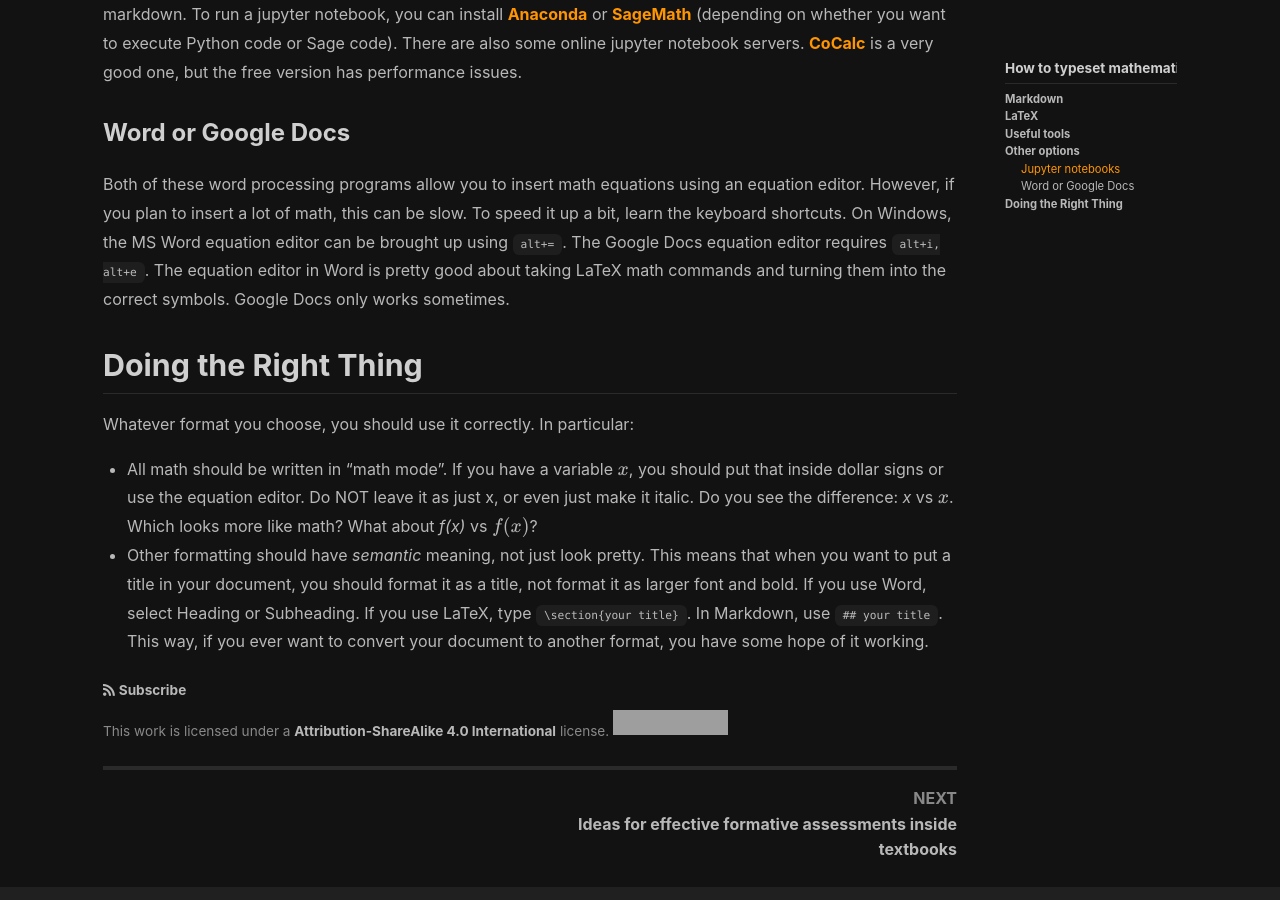
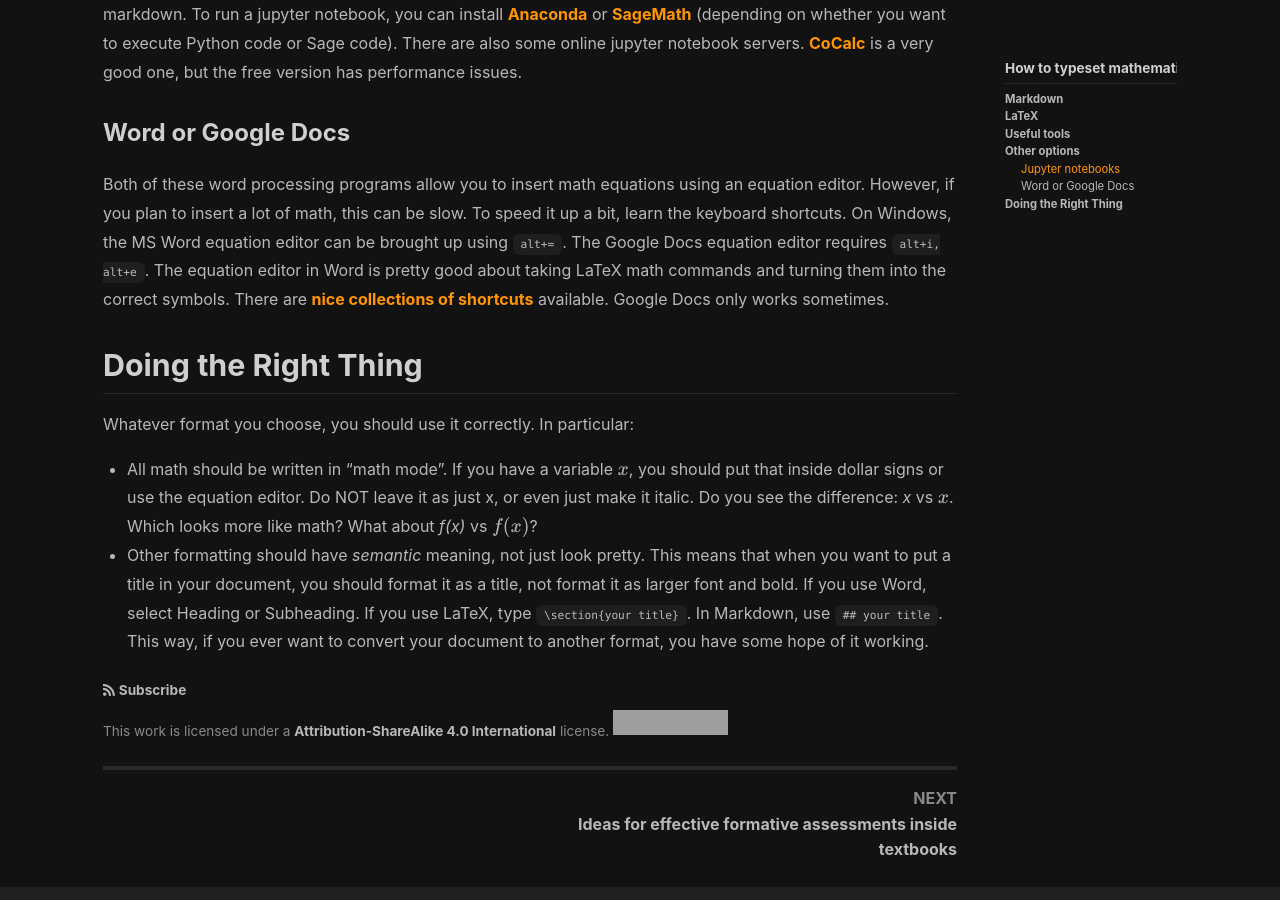
Before and after one commit to oscarlevin/oscarlevin.github.io, a Jekyll site: the page built from _posts/2019-08-24-typeset-homework.md, in a window 1280 px wide and 900 px high, scrolled down 2484 px. Built offline with Jekyll 4.4.1, drawn with Linux system fonts in a browser that asks for light colours; nearby versions of some CDN libraries; formulas are drawn with MathJax 3; grey boxes are pictures that could not be loaded.

Commit message:
update typing math post with new link

```diff
--- a/_posts/2019-08-24-typeset-homework.md
+++ b/_posts/2019-08-24-typeset-homework.md
@@ -55,7 +55,7 @@ A jupyter notebook is a document that contains both executable code and regular
 
 ### Word or Google Docs
 
-Both of these word processing programs allow you to insert math equations using an equation editor.  However, if you plan to insert a lot of math, this can be slow.  To speed it up a bit, learn the keyboard shortcuts.  On Windows, the MS Word equation editor can be brought up using `alt+=`.  The Google Docs equation editor requires `alt+i, alt+e`.  The equation editor in Word is pretty good about taking LaTeX math commands and turning them into the correct symbols.  Google Docs only works sometimes.
+Both of these word processing programs allow you to insert math equations using an equation editor.  However, if you plan to insert a lot of math, this can be slow.  To speed it up a bit, learn the keyboard shortcuts.  On Windows, the MS Word equation editor can be brought up using `alt+=`.  The Google Docs equation editor requires `alt+i, alt+e`.  The equation editor in Word is pretty good about taking LaTeX math commands and turning them into the correct symbols.  There are [nice collections of shortcuts](https://www.cs.bgu.ac.il/~khitron/Equation%20Editor.pdf) available.  Google Docs only works sometimes.
 
 
 ## Doing the Right Thing
```
